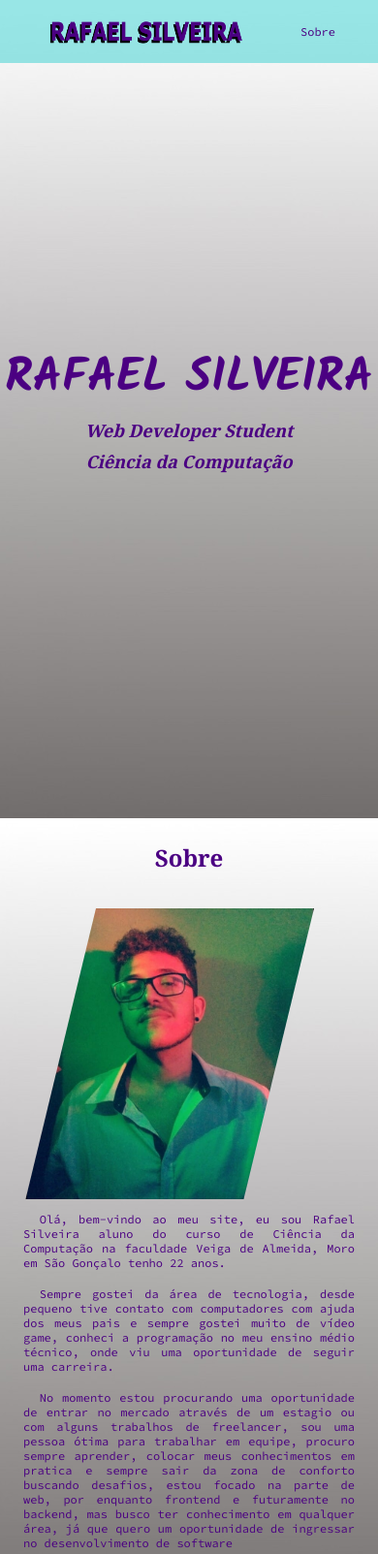
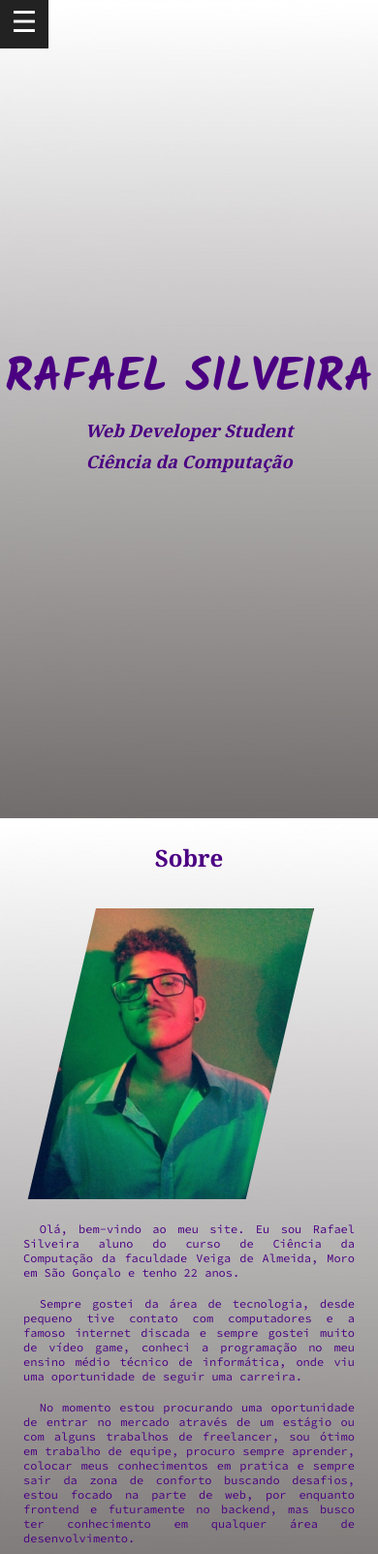
Before and after one commit to RafaelSilveirax/Rafael-Silveira-Site, a plain HTML site: page index.html in a window 390 px wide. Shown: the top 1603 px of the page at 97% size. Drawn offline with Linux system fonts and the light colour scheme.

Commit message:
Site 1.0

```diff
--- a/css/estilo.css
+++ b/css/estilo.css
@@ -188,8 +188,9 @@ a{
     .sobre .avatar img{
         clip-path: polygon(25% 0%, 100% 0%, 75% 100%, 0% 100%);
         max-width: 300px;
-        padding-bottom: 10px;
-        text-align: center;
+        padding-bottom: 20px;
+        align-content: center;
+
 
   }
 }
@@ -256,3 +257,57 @@ a{
 .contato{
     min-height: 30vh;
 }
+
+/*Menu responsive*/
+
+label[for="btn_menu"]{
+    padding: 5px;
+    background-color: #222;
+    color: #fff;
+    font-family: Arial, "Helvetica Neue", Helvetica, sans-serif;
+    text-align: center;
+    font-size: 30px;
+    cursor: pointer;
+    width: 50px;
+    height: 50px;
+    position: fixed;
+    z-index: 2;
+    display: none;
+    top: 0;
+    left: 0;
+}
+#btn_menu{
+    display: none;
+}
+
+@media only screen and (max-width: 800px){
+    label[for="btn_menu"]{
+        display:block;
+    }
+    .menu{
+        transition: all .5s;
+        margin-left: -2000px;
+
+     }
+
+    .menu img{
+        display: none;
+    }
+    .menu ul{
+        flex-direction: column;
+        align-items: center;
+        width: 100%;
+     }
+
+     .menu li{
+         width: 100%;
+         text-align: center;
+         padding: 5px;
+
+     }
+
+   #btn_menu:checked ~ .menu{
+    margin-left: 0;
+   }
+
+}
--- a/index.html
+++ b/index.html
@@ -10,6 +10,8 @@
 </head>
 <body>
     <header>
+        <input type="checkbox" id="btn_menu">
+        <label for="btn_menu">&#9776</label>
         <nav class="menu">
          <div class="log container">
              <img src="imagens/logo1.png" alt="Logo" class="logo1" >
@@ -34,15 +36,15 @@
             <img src="imagens/Rafael2400x400.png" alt="Rafael Silveira">
         </figure>
 
-        <p>Olá, bem-vindo ao meu site, eu sou Rafael Silveira aluno do curso de Ciência da Computação na faculdade Veiga de Almeida, Moro em São Gonçalo tenho 22 anos.</p>
+        <p>Olá, bem-vindo ao meu site. Eu sou Rafael Silveira aluno do curso de Ciência da Computação da faculdade Veiga de Almeida, Moro em São Gonçalo e tenho 22 anos.</p>
 
-        <p>Sempre gostei da área de tecnologia, desde pequeno tive contato com computadores com ajuda dos meus pais e sempre gostei muito de vídeo game, conheci a programação no meu ensino médio técnico, onde viu uma oportunidade de seguir uma carreira.</p>
+        <p>Sempre gostei da área de tecnologia, desde pequeno tive contato com computadores e a famoso internet discada e sempre gostei muito de vídeo game, conheci a programação no meu ensino médio técnico de informática, onde viu uma oportunidade de seguir uma carreira.</p>
 
-        <p>No momento estou procurando uma oportunidade de entrar no mercado através de um estagio ou com alguns trabalhos de freelancer, sou uma pessoa ótima para trabalhar em equipe, procuro sempre aprender, colocar meus conhecimentos em pratica e sempre sair da zona de conforto buscando desafios, estou focado na parte de web, por enquanto frontend e futuramente no backend, mas busco ter conhecimento em qualquer área, já que quero um oportunidade de ingressar no desenvolvimento de software </p>
+        <p>No momento estou procurando uma oportunidade de entrar no mercado através de um estágio ou com alguns trabalhos de freelancer, sou ótimo em trabalho de equipe, procuro sempre aprender, colocar meus conhecimentos em pratica e sempre sair da zona de conforto buscando desafios, estou focado na parte de web, por enquanto frontend e futuramente no backend, mas busco ter conhecimento em qualquer área de desenvolvimento. </p>
 
-        <p>Já fiz um pequenos projetos/exercícios no frontend com HTML/CSS/JAVASCRIPT/BOOSTRAP, na parte de programação de desktop utilizei C/JAVA/PYTHON com JAVA focado em POO, tive um pequeno projeto mobile na faculdade utilizando (JAVA/ANDROID STUDIO) e sei utilizar bastantes a parte de modelagem de bancos de dados relacional e também fazer query com SQL</p>
+        <p>Já fiz um pequenos projetos/exercícios no frontend com HTML/CSS/JAVASCRIPT/BOOSTRAP, na parte de programação de desktop utilizei C/JAVA/PYTHON com JAVA focado em POO, tive um pequeno projeto mobile na faculdade utilizando (JAVA/ANDROID STUDIO) e sei utilizar bastantes a parte de modelagem de bancos de dados relacional e criações de query com SQL.</p>
 
-        <p>Tive uma experiencia de estagio na prefeitura de Niterói, onde eu fiquei dando aula de informática básica e LibreOffice para adolescente, adultos e idosos, lá consegui melhorar muito a minha comunicação e a passar meu conhecimento de forma coesa e simples.  </p>
+        <p>Tive uma experiencia de estágio na prefeitura de Niterói, onde eu fiquei dando aula de informática básica e LibreOffice para adolescente, adultos e idosos, lá consegui melhorar muito a minha comunicação e a passar meu conhecimento de forma coesa e simples.</p>
 
         <p>
             Este site foi construído durante a <a href="http://www.alura.com.br/imersao-css" target="_blank" >Imersão CSS da Alura</a>
```
Also changed, not shown: imagens/Screenshot_1.png (added).
